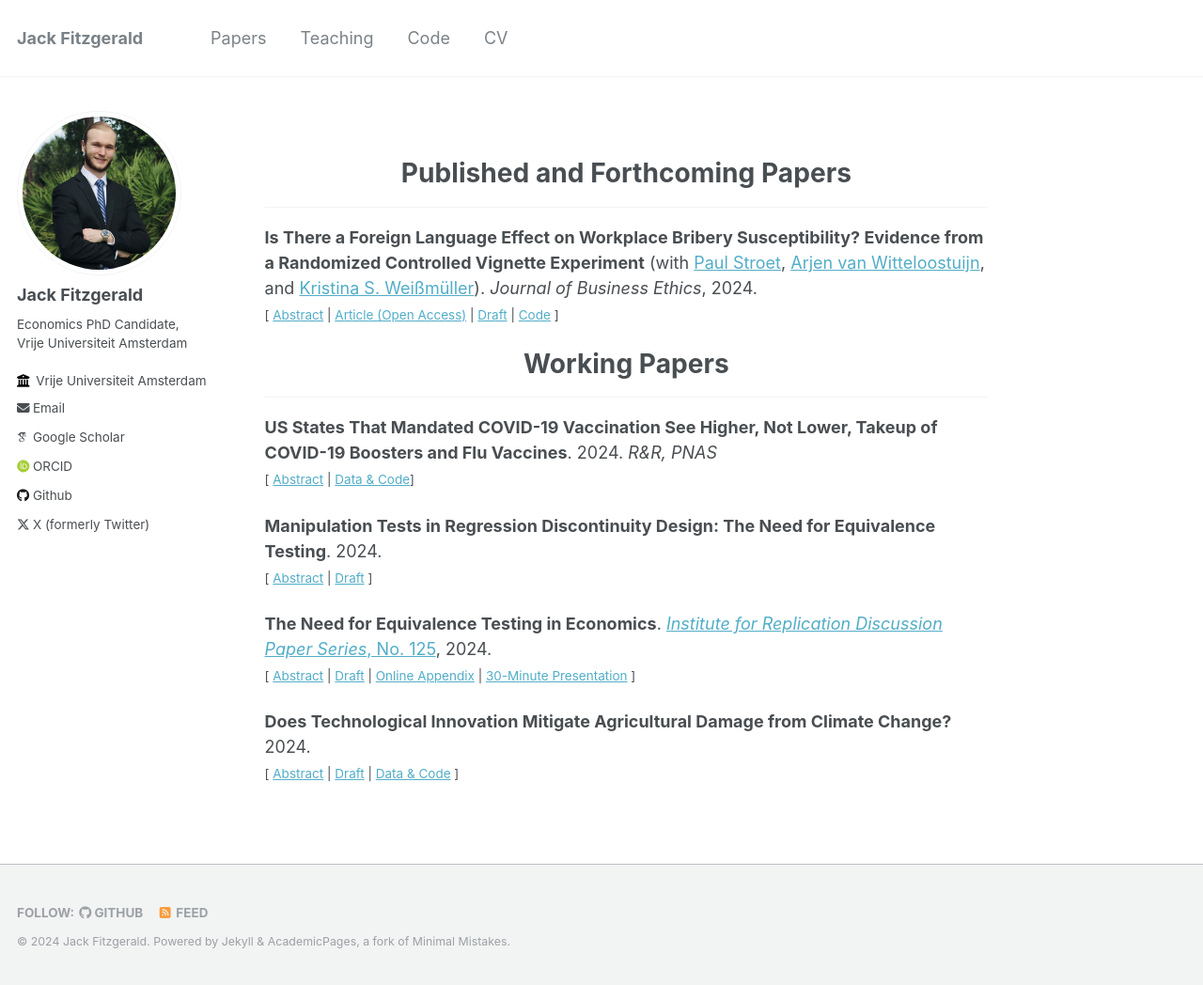
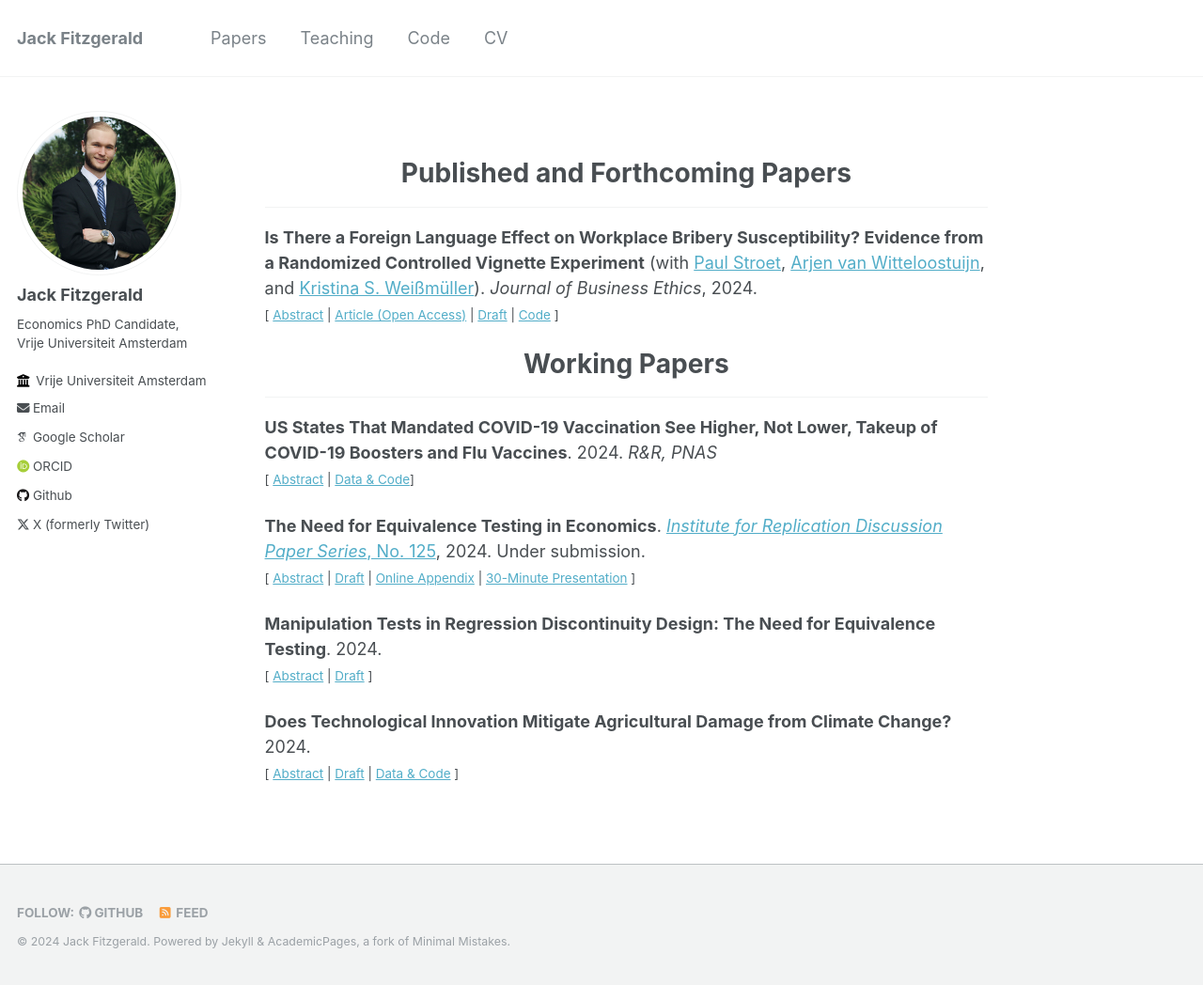
Before and after one commit to jack-fitzgerald/jack-fitzgerald.github.io, a Jekyll site: the page built from _pages/papers.md, in a window 1280 px wide and 1048 px high. Shown: the whole window at 94% size. Built offline with Jekyll 4.4.1, drawn with Linux system fonts in a browser that asks for light colours; some web fonts are replaced.

Commit message:
Update papers.md

```diff
--- a/_pages/papers.md
+++ b/_pages/papers.md
@@ -30,21 +30,21 @@ Rains & Richards (2024, <i>PNAS</i>) find that compared to US states that instit
 
 </small><br><br/></div>
 
+**The Need for Equivalence Testing in Economics**. [<i>Institute for Replication Discussion Paper Series</i>, No. 125](https://hdl.handle.net/10419/296190), 2024. Under submission. <br/>
+<small>[ <a href="#/" onclick="visib('equiv-test')">Abstract</a> | [Draft](https://jack-fitzgerald.github.io/files/The_Need_for_Equivalence_Testing_in_Economics.pdf) | [Online Appendix](https://jack-fitzgerald.github.io/files/The_Need_for_Equivalence_Testing_in_Economics_Online_Appendix.pdf) | [30-Minute Presentation](https://youtu.be/ltkuhpcH9mA) ] </small>
+
+<div id="equiv-test" style="display: none; text-align: justify; line-height: 1.2" ><small>
+
+Equivalence testing methods can provide statistically significant evidence that relationships are practically equal to zero. I demonstrate their necessity in a systematic reproduction of estimates defending 135 null claims made in 81 articles from top economics journals. 37-63% of these estimates cannot be significantly bounded beneath benchmark effect sizes. Though prediction platform data reveals that researchers find these equivalence testing 'failure rates' to be unacceptable, researchers actually expect unacceptably high failure rates, accurately predicting that failure rates exceed acceptable thresholds by around 23 percentage points. To obtain failure rates that researchers deem acceptable, one must contend that over 75% of published effect sizes in economics are practically equivalent to zero, implying that Type II error rates are likely quite high throughout economics. This paper provides economists with empirical justification, guidelines, and commands in Stata and R for conducting credible equivalence testing in future research.
+
+</small><br><br/></div>
+
 **Manipulation Tests in Regression Discontinuity Design: The Need for Equivalence Testing**. 2024. <br/>
 <small>[ <a href="#/" onclick="visib('equiv-test')">Abstract</a> | [Draft](https://jack-fitzgerald.github.io/files/RDD_Equivalence.pdf) ] </small>
 
 <div id="equiv-test" style="display: none; text-align: justify; line-height: 1.2" ><small>
 
 Researchers utilizing regression discontinuity design (RDD) commonly test for running variable (RV) manipulation around a cutoff, but incorrectly assert that insignificant manipulation test statistics are evidence of negligible manipulation. I introduce simple frequentist equivalence testing procedures that can provide statistically significant evidence that RV manipulation around a cutoff is practically equivalent to zero. I then demonstrate the necessity of these procedures, leveraging replication data from 36 RDD publications to conduct 45 equivalence-based RV manipulation tests. Over 44% of RV density discontinuities at the cutoff can not be significantly bounded beneath a 50% upward jump. Bounding equivalence-based manipulation test failure rates beneath 5% requires arguing that a 350% upward density jump is practically equivalent to zero. Meta-analytic estimates reveal that average RV manipulation around the cutoff is equivalent to a 26% upward density jump. These results imply that many published RDD estimates may be confounded by discontinuities in potential outcomes due to RV manipulation that remains undetectable by existing tests. I provide research guidelines and commands in Stata and R to help researchers conduct more credible equivalence-based manipulation testing in future RDD research.
-
-</small><br><br/></div>
-
-**The Need for Equivalence Testing in Economics**. [<i>Institute for Replication Discussion Paper Series</i>, No. 125](https://hdl.handle.net/10419/296190), 2024. <br/>
-<small>[ <a href="#/" onclick="visib('equiv-test')">Abstract</a> | [Draft](https://jack-fitzgerald.github.io/files/The_Need_for_Equivalence_Testing_in_Economics.pdf) | [Online Appendix](https://jack-fitzgerald.github.io/files/The_Need_for_Equivalence_Testing_in_Economics_Online_Appendix.pdf) | [30-Minute Presentation](https://youtu.be/ltkuhpcH9mA) ] </small>
-
-<div id="equiv-test" style="display: none; text-align: justify; line-height: 1.2" ><small>
-
-Equivalence testing methods can provide statistically significant evidence that relationships are practically equal to zero. I demonstrate their necessity in a systematic reproduction of estimates defending 135 null claims made in 81 articles from top economics journals. 37-63% of these estimates cannot be significantly bounded beneath benchmark effect sizes. Though prediction platform data reveals that researchers find these equivalence testing 'failure rates' to be unacceptable, researchers actually expect unacceptably high failure rates, accurately predicting that failure rates exceed acceptable thresholds by around 23 percentage points. To obtain failure rates that researchers deem acceptable, one must contend that over 75% of published effect sizes in economics are practically equivalent to zero, implying that Type II error rates are likely quite high throughout economics. This paper provides economists with empirical justification, guidelines, and commands in Stata and R for conducting credible equivalence testing in future research.
 
 </small><br><br/></div>
 
```
